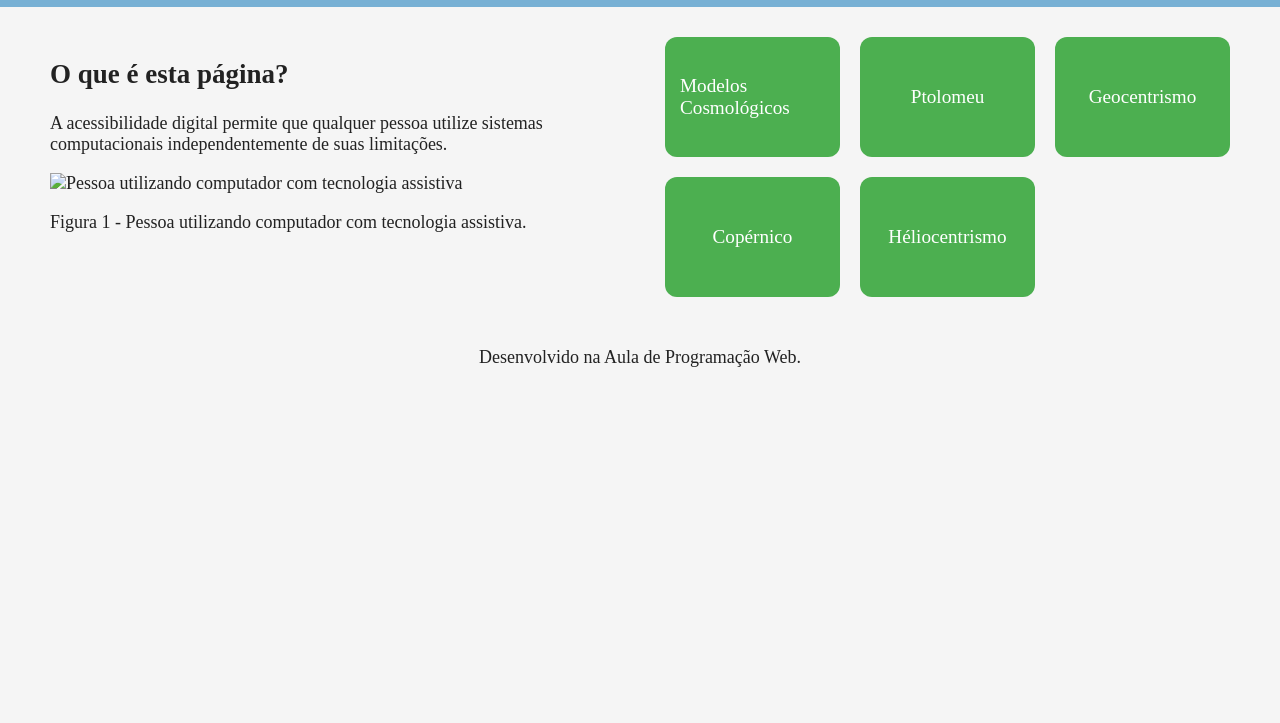
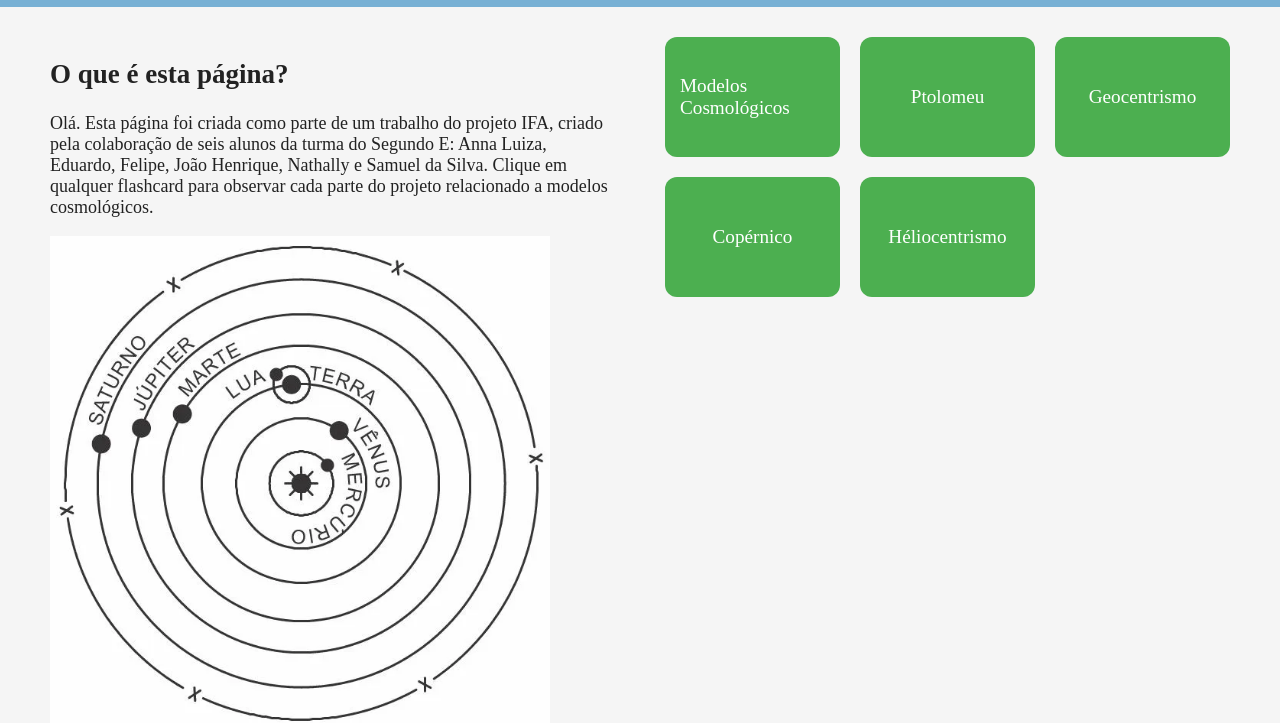
Before and after one commit to brunojoao-snowball/repositoriotrAbalhodeprogramacao, a plain HTML site: page index.html in a window 1280 px wide. Shown: the part 105-828 px from the top of the page. Before the commit the page ends 800 px from the top, so only its background shows below. Drawn offline with Linux system fonts and the light colour scheme.

Commit message:
Update index.html

```diff
--- a/index.html
+++ b/index.html
@@ -54,11 +54,9 @@
 <section class="coluna">
     <h2 tabindex="9" id="textoprincipal">O que é esta página?</h2>
     <p id="texto" tabindex="10">
-        A acessibilidade digital permite que qualquer
-        pessoa utilize sistemas computacionais
-        independentemente de suas limitações.
+       Olá. Esta página foi criada como parte de um trabalho do projeto IFA, criado pela colaboração de seis alunos da turma do Segundo E: Anna Luiza, Eduardo, Felipe, João Henrique, Nathally e Samuel da Silva. Clique em qualquer flashcard para observar cada parte do projeto relacionado a modelos cosmológicos.
     </p>
-    <img id="imagemPrincipal" src="acessibilidade.png" alt="Pessoa utilizando computador com tecnologia assistiva" tabindex="11">
+    <img id="imagemPrincipal" src="heliocentrico.webp" alt="Imagem do modelo heliocentrico" tabindex="11">
     <figcaption tabindex="12">
 <p id="descrevefigura">        Figura 1 - Pessoa utilizando computador com tecnologia assistiva.</p>
     </figcaption>
```
